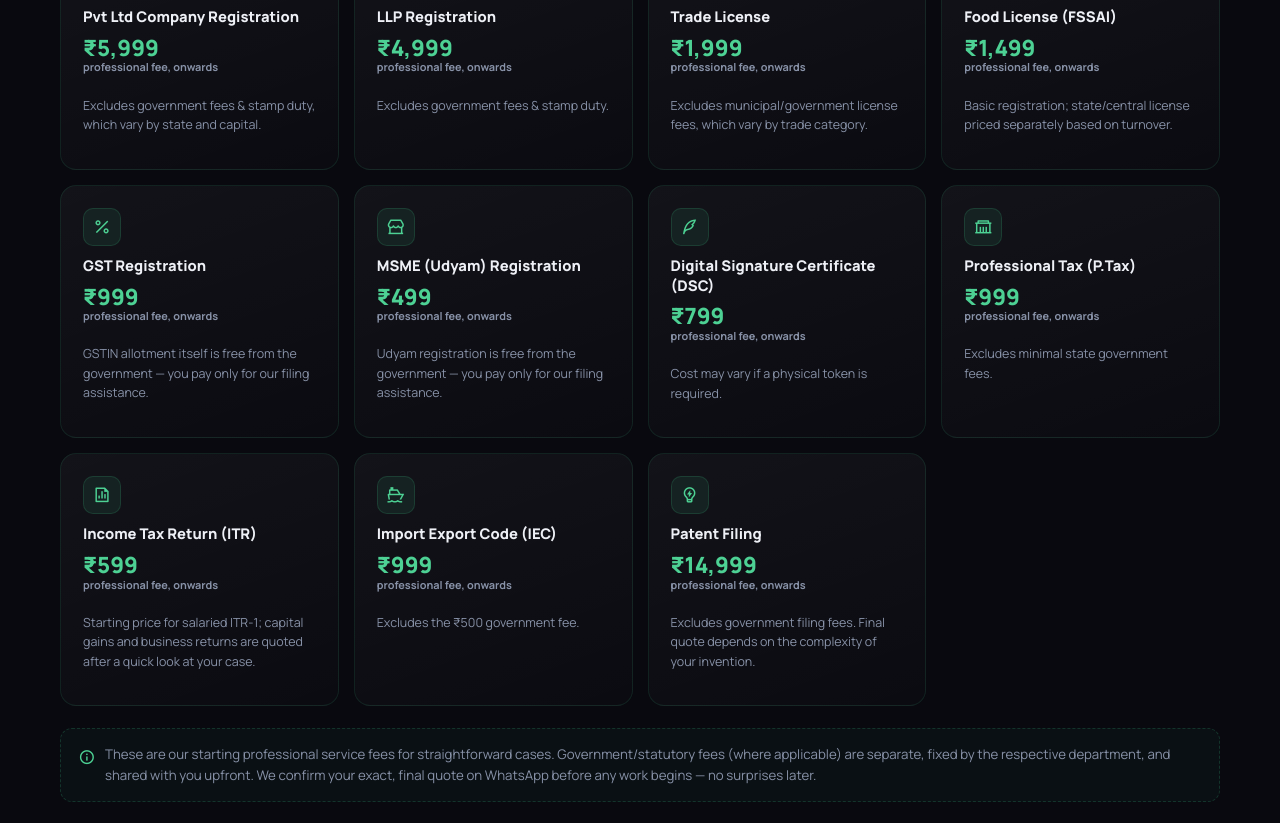
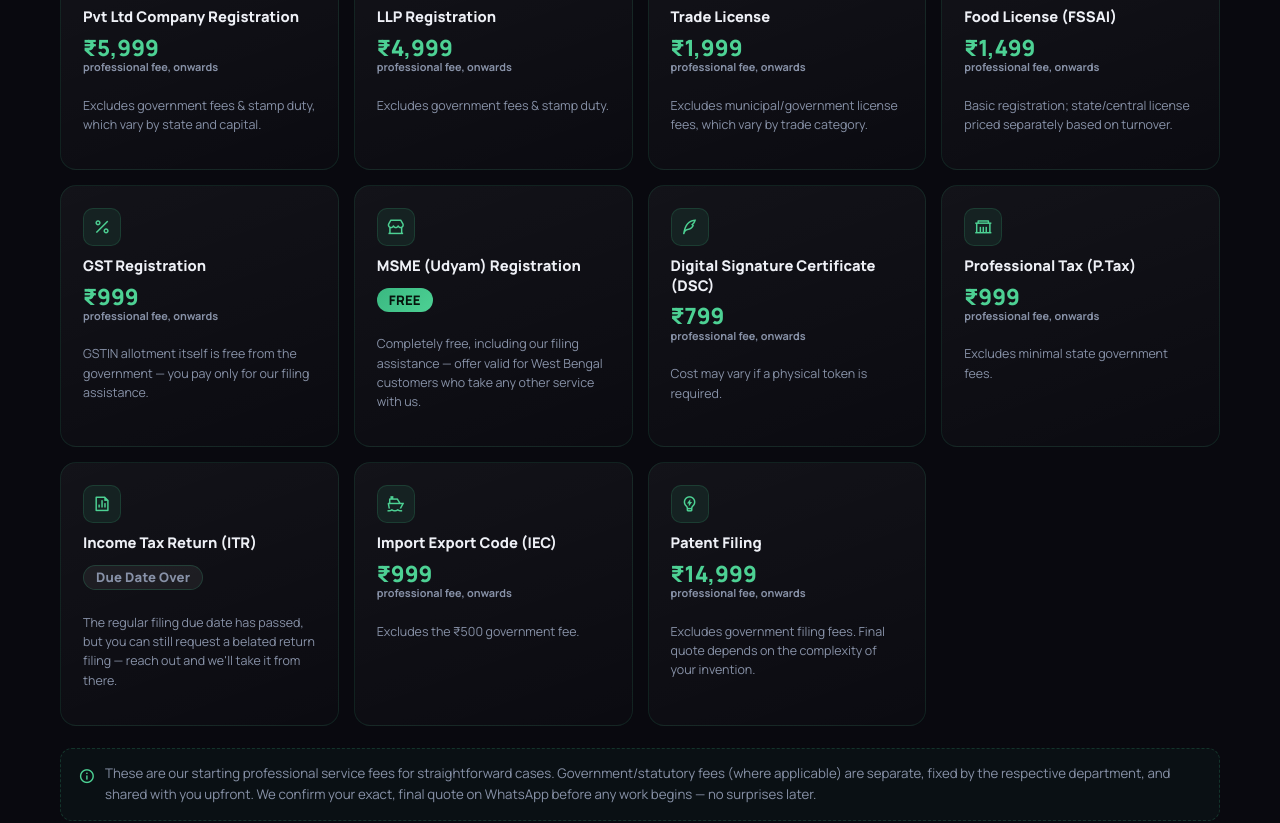
Before and after one commit to onnmore/onnmore-landing, a plain HTML site: page index.html in a window 1280 px wide. Shown: the part 2438-3261 px from the top of the page. Drawn offline with nearby package versions, Linux system fonts and the light colour scheme.

Commit message:
Add files via upload

```diff
--- a/index.html
+++ b/index.html
@@ -250,6 +250,9 @@
     .price-card h4 { margin:0; font-size:.92rem; font-weight:800; line-height:1.35; }
     .price-tag { font-size:1.4rem; font-weight:900; color: var(--accent-light); line-height:1; }
     .price-tag small { font-size:.68rem; font-weight:700; color: var(--muted); display:block; margin-top:3px; }
+    .price-badge span { display:inline-block; font-size:.82rem; font-weight:800; padding:.32rem .75rem; border-radius:100vmax; letter-spacing:.2px; }
+    .price-badge.free span { color:#06140d; background: linear-gradient(135deg, var(--accent), var(--accent-light)); }
+    .price-badge.over span { color: var(--muted); background: rgba(255,255,255,.06); border:1px solid var(--border-md); }
     .price-note { color: var(--muted); font-size:.78rem; line-height:1.55; }
     .price-disclaimer { display:flex; align-items:flex-start; gap:.6rem; border:1px dashed var(--border-md); border-radius:12px; padding:.9rem 1.1rem; background: rgba(58,184,129,.045); font-size:.83rem; color: var(--muted); line-height:1.6; margin-top:22px; }
     .price-disclaimer i { color: var(--accent-light); font-size:1.05rem; margin-top:1px; flex-shrink:0; }
@@ -1053,10 +1056,10 @@ const PRICES = [
   { key:'svc.trade',  ico:'ri-file-shield-2-line',   price:'₹1,999',  note:'price.trade.note' },
   { key:'svc.food',   ico:'ri-restaurant-2-line',    price:'₹1,499',  note:'price.food.note' },
   { key:'svc.gst',    ico:'ri-percent-line',         price:'₹999',    note:'price.gst.note' },
-  { key:'svc.msme',   ico:'ri-store-2-line',         price:'₹499',    note:'price.msme.note' },
+  { key:'svc.msme',   ico:'ri-store-2-line',         badge:'price.msme.badge', badgeClass:'free', note:'price.msme.note' },
   { key:'svc.dsc',    ico:'ri-quill-pen-line',       price:'₹799',    note:'price.dsc.note' },
   { key:'svc.ptax',   ico:'ri-government-line',      price:'₹999',    note:'price.ptax.note' },
-  { key:'svc.itr',    ico:'ri-file-chart-line',      price:'₹599',    note:'price.itr.note' },
+  { key:'svc.itr',    ico:'ri-file-chart-line',      badge:'price.itr.badge', badgeClass:'over', note:'price.itr.note' },
   { key:'svc.iec',    ico:'ri-ship-2-line',          price:'₹999',    note:'price.iec.note' },
   { key:'svc.patent', ico:'ri-lightbulb-flash-line', price:'₹14,999', note:'price.patent.note' }
 ];
@@ -1168,10 +1171,12 @@ en: {
   'price.trade.note':'Excludes municipal/government license fees, which vary by trade category.',
   'price.food.note':'Basic registration; state/central license priced separately based on turnover.',
   'price.gst.note':'GSTIN allotment itself is free from the government — you pay only for our filing assistance.',
-  'price.msme.note':'Udyam registration is free from the government — you pay only for our filing assistance.',
+  'price.msme.badge':'FREE',
+  'price.msme.note':'Completely free, including our filing assistance — offer valid for West Bengal customers who take any other service with us.',
   'price.dsc.note':'Cost may vary if a physical token is required.',
   'price.ptax.note':'Excludes minimal state government fees.',
-  'price.itr.note':'Starting price for salaried ITR-1; capital gains and business returns are quoted after a quick look at your case.',
+  'price.itr.badge':'Due Date Over',
+  'price.itr.note':"The regular filing due date has passed, but you can still request a belated return filing — reach out and we'll take it from there.",
   'price.iec.note':'Excludes the ₹500 government fee.',
   'price.patent.note':'Excludes government filing fees. Final quote depends on the complexity of your invention.',
   'pricing.disclaimer':"These are our starting professional service fees for straightforward cases. Government/statutory fees (where applicable) are separate, fixed by the respective department, and shared with you upfront. We confirm your exact, final quote on WhatsApp before any work begins — no surprises later.",
@@ -1277,10 +1282,12 @@ bn: {
   'price.trade.note':'পৌরসভা/সরকারি লাইসেন্স ফি অন্তর্ভুক্ত নয়, যা ব্যবসার ধরন অনুযায়ী পরিবর্তিত হয়।',
   'price.food.note':'মৌলিক নিবন্ধন; টার্নওভার অনুযায়ী রাজ্য/কেন্দ্রীয় লাইসেন্সের দাম আলাদা।',
   'price.gst.note':'GSTIN বরাদ্দ সরকার থেকে বিনামূল্যে — শুধুমাত্র আমাদের ফাইলিং সহায়তার জন্য অর্থ প্রদান করবেন।',
-  'price.msme.note':'উদ্যম নিবন্ধন সরকার থেকে বিনামূল্যে — শুধুমাত্র আমাদের ফাইলিং সহায়তার জন্য অর্থ প্রদান করবেন।',
+  'price.msme.badge':'ফ্রি',
+  'price.msme.note':'সম্পূর্ণ বিনামূল্যে, আমাদের ফাইলিং সহায়তা সহ — যেসব গ্রাহক আমাদের সাথে অন্য কোনো পরিষেবা নেন তাদের জন্য এই অফারটি শুধুমাত্র পশ্চিমবঙ্গে প্রযোজ্য।',
   'price.dsc.note':'শারীরিক টোকেন প্রয়োজন হলে তার খরচ আলাদা হতে পারে।',
   'price.ptax.note':'রাজ্য সরকারের সামান্য ফি অন্তর্ভুক্ত নয়।',
-  'price.itr.note':'বেতনভোগীদের ITR-1-এর জন্য শুরুর মূল্য; ক্যাপিটাল গেইনস ও ব্যবসায়িক রিটার্নের জন্য দেখে মূল্য জানানো হবে।',
+  'price.itr.badge':'শেষ তারিখ পার হয়ে গেছে',
+  'price.itr.note':'নিয়মিত ফাইলিংয়ের শেষ তারিখ পার হয়ে গেছে, তবে আপনি এখনও বিলম্বিত রিটার্ন ফাইল করার অনুরোধ করতে পারেন — যোগাযোগ করুন, বাকিটা আমরা দেখে নেব।',
   'price.iec.note':'সরকারি ফি (₹৫০০) অন্তর্ভুক্ত নয়।',
   'price.patent.note':'সরকারি ফাইলিং ফি অন্তর্ভুক্ত নয়। আপনার উদ্ভাবনের জটিলতার উপর চূড়ান্ত মূল্য নির্ভর করে।',
   'pricing.disclaimer':'এগুলি সাধারণ ক্ষেত্রে আমাদের প্রারম্ভিক পেশাদার সার্ভিস ফি। প্রযোজ্য ক্ষেত্রে সরকারি/সংবিধিবদ্ধ ফি আলাদা, সংশ্লিষ্ট দপ্তর দ্বারা নির্ধারিত, এবং আগে থেকেই আপনাকে জানানো হয়। কোনো কাজ শুরুর আগে আমরা হোয়াটসঅ্যাপে আপনার চূড়ান্ত মূল্য নিশ্চিত করি — পরে কোনো চমক নেই।',
@@ -1386,10 +1393,12 @@ hi: {
   'price.trade.note':'नगरपालिका/सरकारी लाइसेंस शुल्क शामिल नहीं है, जो व्यवसाय श्रेणी के अनुसार बदलता है।',
   'price.food.note':'बेसिक पंजीकरण; टर्नओवर के अनुसार राज्य/केंद्रीय लाइसेंस की कीमत अलग होती है।',
   'price.gst.note':'GSTIN आवंटन सरकार की ओर से मुफ़्त है — आप केवल हमारी फाइलिंग सहायता के लिए भुगतान करते हैं।',
-  'price.msme.note':'उद्यम पंजीकरण सरकार की ओर से मुफ़्त है — आप केवल हमारी फाइलिंग सहायता के लिए भुगतान करते हैं।',
+  'price.msme.badge':'फ्री',
+  'price.msme.note':'हमारी फाइलिंग सहायता सहित पूरी तरह मुफ़्त — यह ऑफर उन पश्चिम बंगाल ग्राहकों के लिए है जो हमारे साथ कोई अन्य सेवा लेते हैं।',
   'price.dsc.note':'भौतिक टोकन आवश्यक होने पर उसकी लागत अलग हो सकती है।',
   'price.ptax.note':'राज्य सरकार का न्यूनतम शुल्क शामिल नहीं है।',
-  'price.itr.note':'वेतनभोगी ITR-1 के लिए शुरुआती मूल्य; पूंजीगत लाभ व व्यावसायिक रिटर्न का मूल्य देखकर बताया जाएगा।',
+  'price.itr.badge':'अंतिम तिथि समाप्त',
+  'price.itr.note':'नियमित फाइलिंग की अंतिम तिथि निकल चुकी है, लेकिन आप अब भी विलंबित रिटर्न फाइल करने का अनुरोध कर सकते हैं — संपर्क करें, बाकी हम संभाल लेंगे।',
   'price.iec.note':'सरकारी शुल्क (₹500) शामिल नहीं है।',
   'price.patent.note':'सरकारी फाइलिंग शुल्क शामिल नहीं है। अंतिम मूल्य आपके आविष्कार की जटिलता पर निर्भर करता है।',
   'pricing.disclaimer':'ये सामान्य मामलों के लिए हमारी शुरुआती पेशेवर सेवा शुल्क हैं। लागू होने पर सरकारी/वैधानिक शुल्क अलग हैं, संबंधित विभाग द्वारा तय किए जाते हैं, और पहले से आपको बताए जाते हैं। कोई भी काम शुरू करने से पहले हम व्हाट्सएप पर आपका अंतिम मूल्य कन्फर्म करते हैं — बाद में कोई आश्चर्य नहीं।',
@@ -1488,7 +1497,9 @@ function buildPriceCards() {
     <div class="price-card">
       <div class="price-top"><div class="price-ico"><i class="${p.ico}"></i></div></div>
       <h4 data-i18n="${p.key}">${t(p.key)}</h4>
-      <div class="price-tag">${p.price}<small data-i18n="price.onwards">${t('price.onwards')}</small></div>
+      ${p.badge
+        ? `<div class="price-tag price-badge ${p.badgeClass || ''}"><span data-i18n="${p.badge}">${t(p.badge)}</span></div>`
+        : `<div class="price-tag">${p.price}<small data-i18n="price.onwards">${t('price.onwards')}</small></div>`}
       <p class="price-note" data-i18n="${p.note}">${t(p.note)}</p>
     </div>
   `).join('');
```
